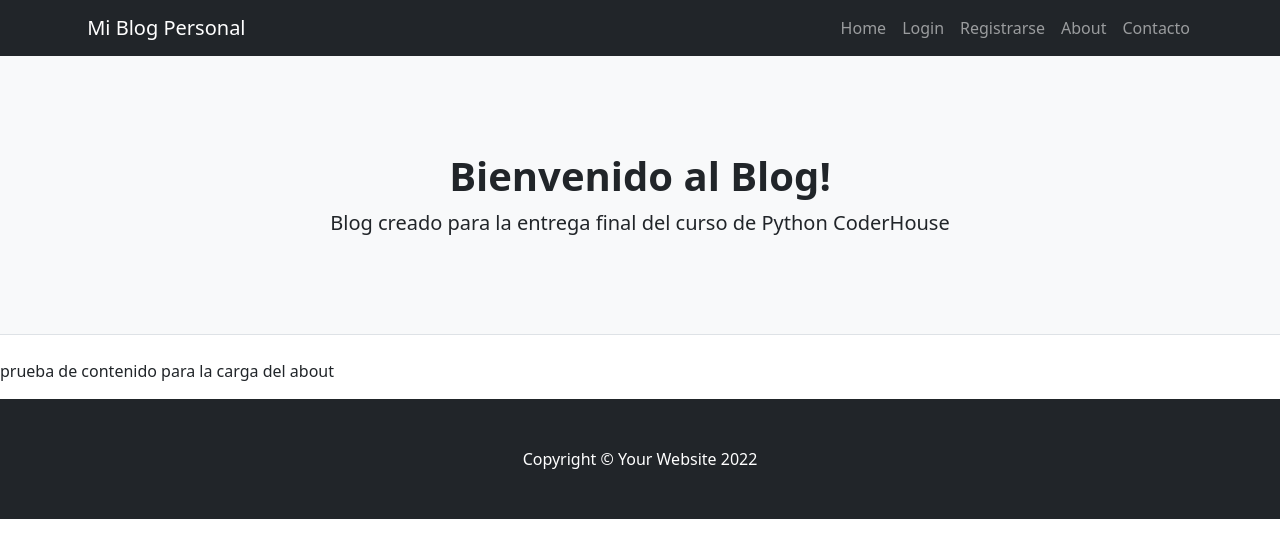
After one commit to gonzaz92/Final, a Django app: page /mi_blog/about in a window 1280 px wide. The commit adds this page. Shown: the top 558 px of the page. Run offline with Django 4.2, Linux system fonts and the light colour scheme; some libraries are stand-ins or nearby versions.

Commit message:
Actualización

```diff
--- /dev/null
+++ b/mi_blog/templates/mi_blog/about.html
@@ -0,0 +1,7 @@
+{% extends 'mi_blog/base.html' %}
+
+{% block contenido %}
+<p>prueba de contenido para la carga del about
+</p>
+
+{% endblock %}
--- a/mi_blog/templates/mi_blog/base.html
+++ b/mi_blog/templates/mi_blog/base.html
@@ -33,7 +33,7 @@
                             <li class="nav-item"><a class="nav-link" href="{% url 'mi_blog_login' %}">Login</a></li>
                             <li class="nav-item"><a class="nav-link" href="{% url 'mi_blog_singup' %}">Registrarse</a></li>
                         {% endif %}
-                        <li class="nav-item"><a class="nav-link" href="#!">About</a></li>
+                        <li class="nav-item"><a class="nav-link" href="{% url 'mi_blog_about' %}">About</a></li>
                         <li class="nav-item"><a class="nav-link" href="{% url 'mi_blog_mensajes_crear' %}">Contacto</a></li>
                     </ul>
                 </div>
--- a/mi_blog/templates/mi_blog/index.html
+++ b/mi_blog/templates/mi_blog/index.html
@@ -52,9 +52,9 @@
                             {% if posts.3 %}
                             <a href="#!"><img class="card-img-top" src="{{posts.3.imagen.url}}" alt="..." /></a>
                             <div class="card-body">
-                                <div class="small text-muted">{{posts.2.fecha_publicacion}}</div>
-                                <h2 class="card-title">{{posts.2.titulo}}</h2>
-                                <p class="card-text">{{posts.2.sub_titulo}}</p>
+                                <div class="small text-muted">{{posts.3.fecha_publicacion}}</div>
+                                <h2 class="card-title">{{posts.3.titulo}}</h2>
+                                <p class="card-text">{{posts.3.sub_titulo}}</p>
                                 <a class="btn btn-primary" href="{% url 'mi_blog_detalle' posts.3.id %}">Leer Mas →</a>
                             </div>
                             {% endif %}
--- a/mi_blog/templates/mi_blog/mensaje_list.html
+++ b/mi_blog/templates/mi_blog/mensaje_list.html
@@ -5,7 +5,9 @@
 {% for mensaje in object_list %}
     <li>{{mensaje.enviado_el}} - - {{mensaje.email}} - - {{mensaje.nombre}}
             <a href="{% url 'mi_blog_mensajes_detalle' mensaje.id %}">Ver</a>
+            {% if user.is_superuser %}
             <a href="{% url 'mi_blog_mensajes_borrar' mensaje.id %}">Borrar</a>
+            {% endif %}
     </li>
 {% endfor %}
 </ul>
--- a/mi_blog/views.py
+++ b/mi_blog/views.py
@@ -10,6 +10,9 @@ from mi_blog.forms import UsuarioForm
 def index(request):
     posts = Post.objects.order_by('-fecha_publicacion').all()
     return render(request, 'mi_blog/index.html', {'posts': posts})
+
+def about(request):
+    return render(request, 'mi_blog/about.html')
 
 class PostDetalle(DetailView):
     model = Post
--- a/project/urls.py
+++ b/project/urls.py
@@ -18,13 +18,14 @@ from django.urls import path
 from django.conf import settings
 from django.conf.urls.static import static
 from django.contrib.admin.views.decorators import staff_member_required
-from mi_blog.views import (index, PostDetalle, PostListar, PostCrear, PostBorrar, PostActualizar,
-                        UserSingUp, UserLogin, UserLogout, AvatarActualizar, UserActualizar,
-                        MensajeCrear, MensajeListar, MensajeBorrar, MensajeDetail)
+from mi_blog.views import (index, about, PostDetalle, PostListar, PostCrear, PostBorrar,
+                        PostActualizar, UserSingUp, UserLogin, UserLogout, AvatarActualizar,
+                        UserActualizar, MensajeCrear, MensajeListar, MensajeBorrar, MensajeDetail)
 
 urlpatterns = [
     path('admin/', admin.site.urls),
     path('mi_blog/', index, name='mi_blog_index'),
+    path('mi_blog/about', about, name='mi_blog_about'),
     path('mi_blog/crear', PostCrear.as_view(), name='mi_blog_crear'),
     path('mi_blog/<int:pk>/detalle', PostDetalle.as_view(), name='mi_blog_detalle'),
     path('mi_blog/listar', PostListar.as_view(), name='mi_blog_listar'),
```
